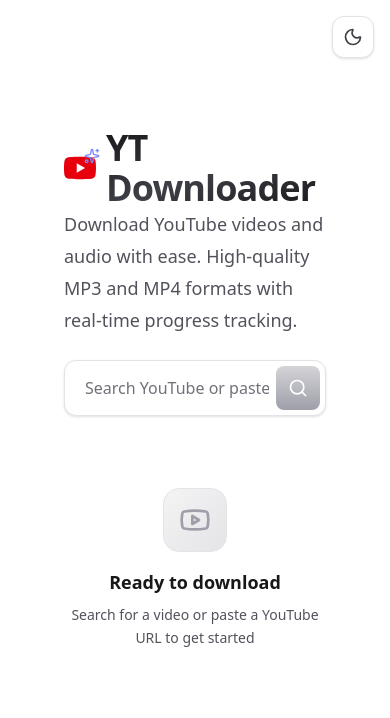
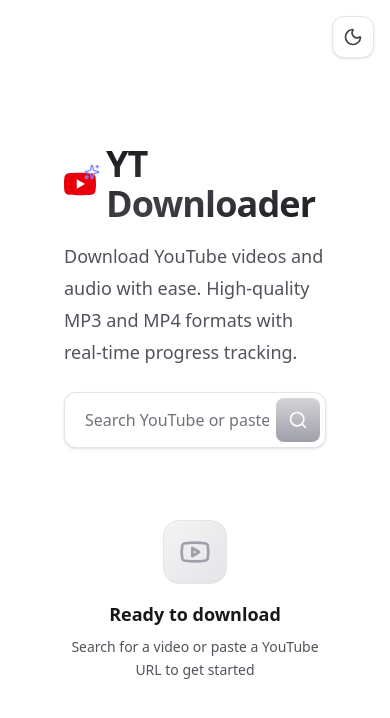
Before and after one commit to yoyoucay/yt-downloader, a Next.js app: page / in a window 390 px wide. Shown: the top 718 px of the page. Built offline with nearby package versions, Linux system fonts and the light colour scheme; no server answers.

Commit message:
feat: enhance PageHeader layout with responsive padding and alignment

```diff
--- a/app/_components/PageHeader.tsx
+++ b/app/_components/PageHeader.tsx
@@ -2,7 +2,7 @@
 
 export function PageHeader() {
   return (
-    <div className="flex items-center gap-2.5">
+    <div className="flex items-center gap-2.5 py-4 sm:py-6 justify-center sm:justify-start">
       <div className="relative">
         <svg
           role="img"
```
